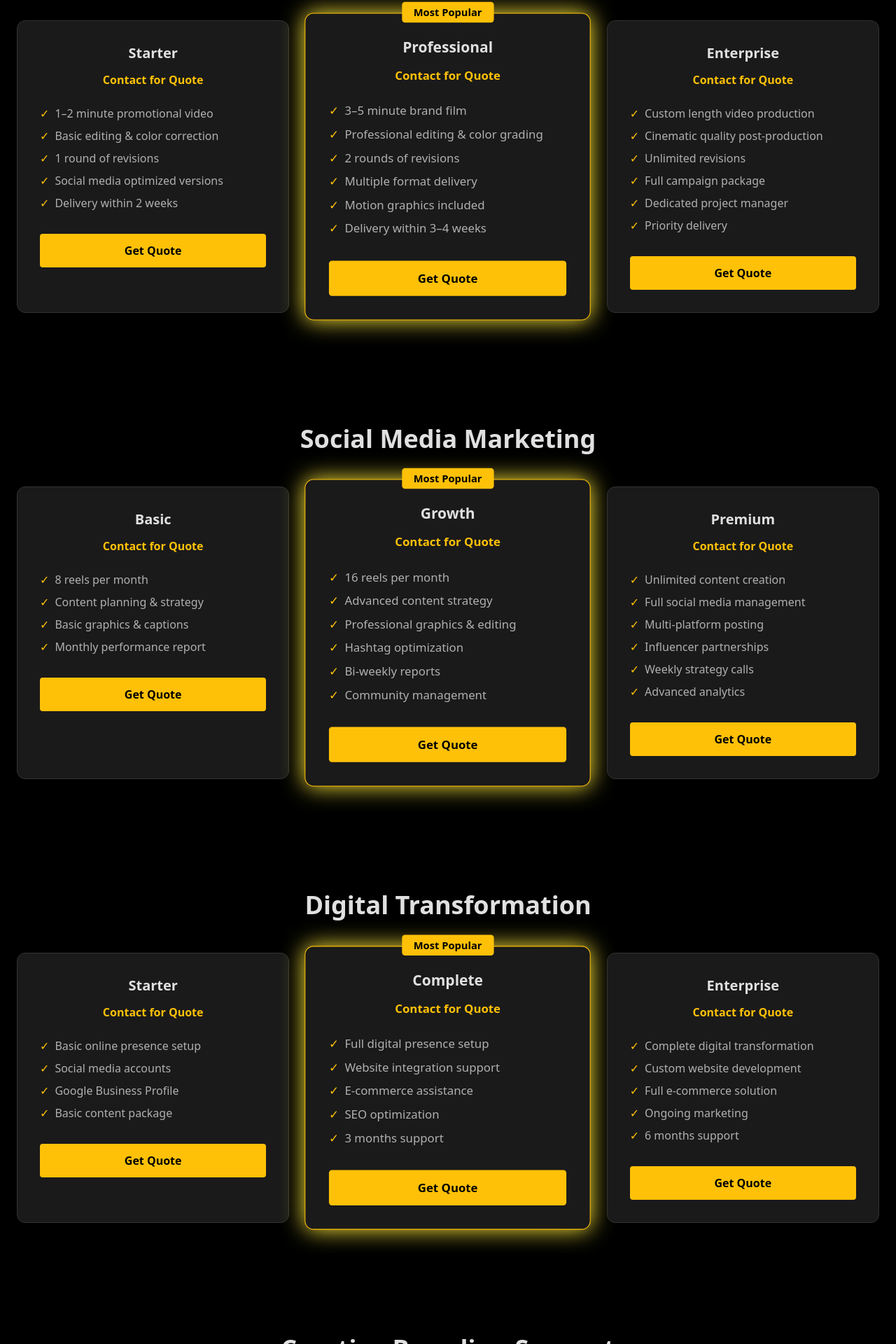
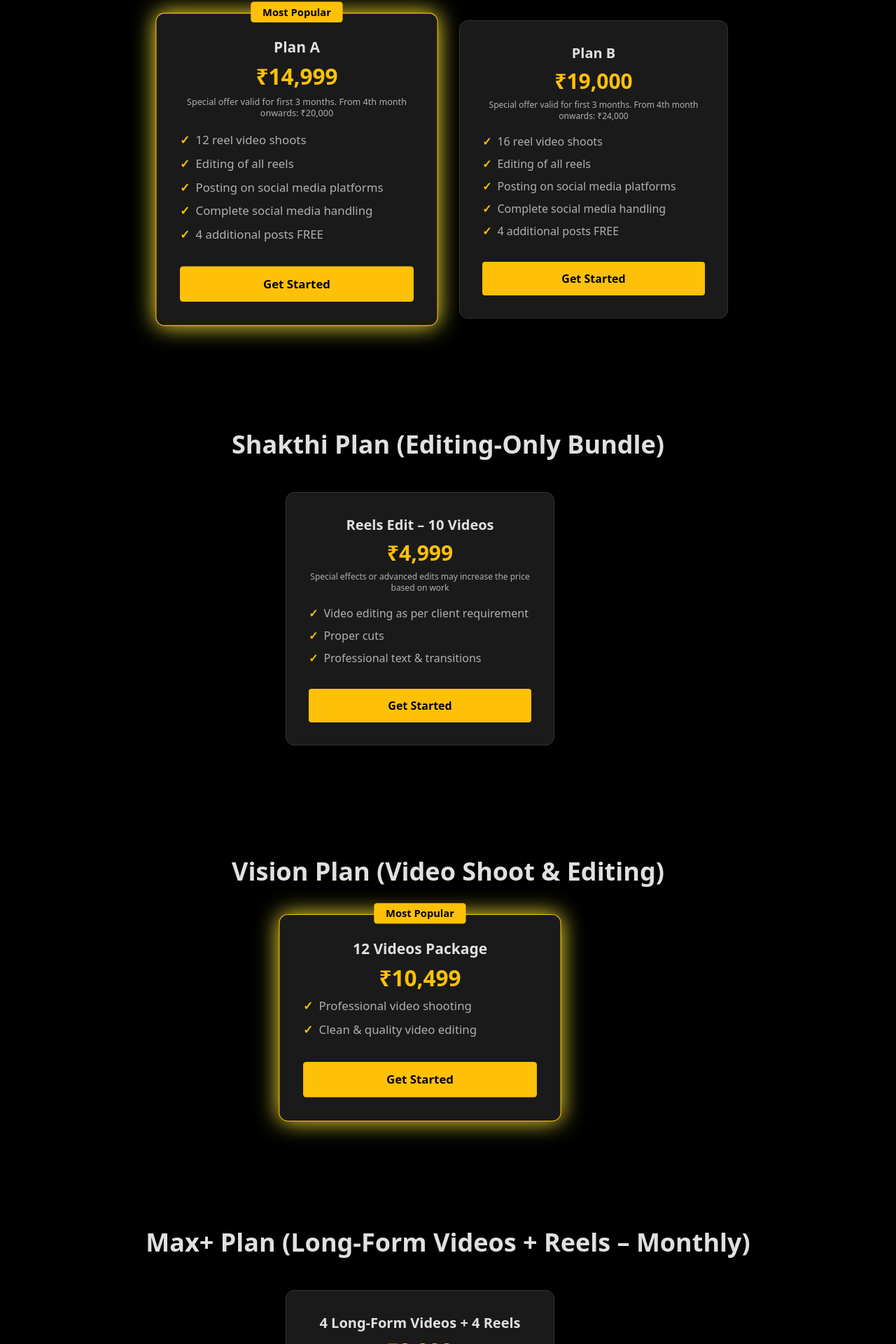
Before and after one commit to Ramkarthick1525/Happyver-media-site, a React (Vite) app: page /pricing in a window 1280 px wide. Shown: the part 456-2376 px from the top of the page at 70% size. Built offline with nearby package versions, Linux system fonts and the light colour scheme.

Commit message:
price section changed

```diff
--- a/src/components/PricingCard.jsx
+++ b/src/components/PricingCard.jsx
@@ -3,41 +3,61 @@ import { Link } from "react-router-dom";
 const PricingCard = ({ plan }) => {
   return (
     <div
-      className={`relative bg-blackMedium border rounded-xl p-8 text-center transition
+      className={`relative w-full max-w-sm bg-blackMedium border rounded-xl p-8 text-center transition
         ${
           plan.popular
             ? "border-yellowPrimary shadow-yellowGlow scale-105"
             : "border-grayBorder hover:border-yellowPrimary"
         }`}
     >
+      {/* Popular Badge */}
       {plan.popular && (
         <div className="absolute -top-4 left-1/2 -translate-x-1/2 bg-yellowPrimary text-black text-sm font-bold px-4 py-1 rounded">
           Most Popular
         </div>
       )}
 
-      <h3 className="text-xl font-extrabold text-textLight mb-3">
+      {/* Title */}
+      <h3 className="text-xl font-extrabold text-textLight mb-2">
         {plan.title}
       </h3>
 
-      <div className="text-yellowPrimary font-bold mb-6">
-        Contact for Quote
-      </div>
+      {/* Price */}
+      {plan.price && (
+        <div className="text-3xl font-extrabold text-yellowPrimary mb-2">
+          {plan.price}
+        </div>
+      )}
 
+      {/* Duration / Notes */}
+      {plan.durationNote && (
+        <p className="text-xs text-textGray mb-4">
+          {plan.durationNote}
+        </p>
+      )}
+
+      {plan.note && (
+        <p className="text-xs text-textGray mb-4">
+          {plan.note}
+        </p>
+      )}
+
+      {/* Features */}
       <ul className="text-textGray text-left space-y-2 mb-8">
         {plan.features.map((f, i) => (
           <li key={i} className="flex gap-2">
-            <span className="text-yellowPrimary">✓</span>
-            {f}
+            <span className="text-yellowPrimary font-bold">✓</span>
+            <span>{f}</span>
           </li>
         ))}
       </ul>
 
+      {/* CTA */}
       <Link
         to="/contact"
         className="inline-block w-full bg-yellowPrimary text-black font-bold py-3 rounded hover:bg-yellowBright transition"
       >
-        Get Quote
+        Get Started
       </Link>
     </div>
   );
--- a/src/components/PricingSection.jsx
+++ b/src/components/PricingSection.jsx
@@ -8,11 +8,22 @@ const PricingSection = ({ category }) => {
           {category.category}
         </h2>
 
-        <div className="grid md:grid-cols-3 gap-8">
-          {category.plans.map((plan, i) => (
-            <PricingCard key={i} plan={plan} />
-          ))}
-        </div>
+        <div
+  className={` grid gap-8 justify-center md:mx-52
+    ${
+      category.plans.length === 1
+        ? "grid-cols-1 md:ml-96"
+        : category.plans.length === 2
+        ? "grid-cols-1 md:grid-cols-2"
+        : "grid-cols-1 md:grid-cols-3"
+    }
+  `}
+>
+  {category.plans.map((plan, i) => (
+    <PricingCard key={i} plan={plan} />
+  ))}
+</div>
+
       </div>
     </section>
   );
--- a/src/data/pricingData.js
+++ b/src/data/pricingData.js
@@ -1,156 +1,83 @@
 export const pricingData = [
   {
-    category: "Video Production & Editing",
+    category: "Launchpad Plan (Social Media Management)",
     plans: [
       {
-        title: "Starter",
-        popular: false,
+        title: "Plan A",
+        price: "₹14,999",
+        popular: true,
+        durationNote:
+          "Special offer valid for first 3 months. From 4th month onwards: ₹20,000",
         features: [
-          "1–2 minute promotional video",
-          "Basic editing & color correction",
-          "1 round of revisions",
-          "Social media optimized versions",
-          "Delivery within 2 weeks",
+          "12 reel video shoots",
+          "Editing of all reels",
+          "Posting on social media platforms",
+          "Complete social media handling",
+          "4 additional posts FREE",
         ],
       },
+
       {
-        title: "Professional",
-        popular: true,
+        title: "Plan B",
+        price: "₹19,000",
+        popular: false,
+        durationNote:
+          "Special offer valid for first 3 months. From 4th month onwards: ₹24,000",
         features: [
-          "3–5 minute brand film",
-          "Professional editing & color grading",
-          "2 rounds of revisions",
-          "Multiple format delivery",
-          "Motion graphics included",
-          "Delivery within 3–4 weeks",
-        ],
-      },
-      {
-        title: "Enterprise",
-        popular: false,
-        features: [
-          "Custom length video production",
-          "Cinematic quality post-production",
-          "Unlimited revisions",
-          "Full campaign package",
-          "Dedicated project manager",
-          "Priority delivery",
+          "16 reel video shoots",
+          "Editing of all reels",
+          "Posting on social media platforms",
+          "Complete social media handling",
+          "4 additional posts FREE",
         ],
       },
     ],
   },
 
   {
-    category: "Social Media Marketing",
+    category: "Shakthi Plan (Editing-Only Bundle)",
     plans: [
       {
-        title: "Basic",
+        title: "Reels Edit – 10 Videos",
+        price: "₹4,999",
         popular: false,
+        note:
+          "Special effects or advanced edits may increase the price based on work",
         features: [
-          "8 reels per month",
-          "Content planning & strategy",
-          "Basic graphics & captions",
-          "Monthly performance report",
-        ],
-      },
-      {
-        title: "Growth",
-        popular: true,
-        features: [
-          "16 reels per month",
-          "Advanced content strategy",
-          "Professional graphics & editing",
-          "Hashtag optimization",
-          "Bi-weekly reports",
-          "Community management",
-        ],
-      },
-      {
-        title: "Premium",
-        popular: false,
-        features: [
-          "Unlimited content creation",
-          "Full social media management",
-          "Multi-platform posting",
-          "Influencer partnerships",
-          "Weekly strategy calls",
-          "Advanced analytics",
+          "Video editing as per client requirement",
+          "Proper cuts",
+          "Professional text & transitions",
         ],
       },
     ],
   },
 
   {
-    category: "Digital Transformation",
+    category: "Vision Plan (Video Shoot & Editing)",
     plans: [
       {
-        title: "Starter",
-        popular: false,
-        features: [
-          "Basic online presence setup",
-          "Social media accounts",
-          "Google Business Profile",
-          "Basic content package",
-        ],
-      },
-      {
-        title: "Complete",
+        title: "12 Videos Package",
+        price: "₹10,499",
         popular: true,
         features: [
-          "Full digital presence setup",
-          "Website integration support",
-          "E-commerce assistance",
-          "SEO optimization",
-          "3 months support",
-        ],
-      },
-      {
-        title: "Enterprise",
-        popular: false,
-        features: [
-          "Complete digital transformation",
-          "Custom website development",
-          "Full e-commerce solution",
-          "Ongoing marketing",
-          "6 months support",
+          "Professional video shooting",
+          "Clean & quality video editing",
         ],
       },
     ],
   },
 
   {
-    category: "Creative Branding Support",
+    category: "Max+ Plan (Long-Form Videos + Reels – Monthly)",
     plans: [
       {
-        title: "Concept",
+        title: "4 Long-Form Videos + 4 Reels",
+        price: "₹8,999",
         popular: false,
         features: [
-          "Brand storytelling concept",
-          "Marketing scripts",
-          "Visual style guide",
-          "1 revision round",
-        ],
-      },
-      {
-        title: "Full Package",
-        popular: true,
-        features: [
-          "Complete brand identity",
-          "Visual storytelling campaign",
-          "Marketing concepts & scripts",
-          "Brand guidelines",
-          "Implementation support",
-        ],
-      },
-      {
-        title: "Ongoing",
-        popular: false,
-        features: [
-          "Monthly creative concepts",
-          "Ongoing scripts",
-          "Brand consistency",
-          "Unlimited revisions",
-          "Priority support",
+          "Video shooting",
+          "Video editing",
+          "Posting on social media platforms",
         ],
       },
     ],
```
